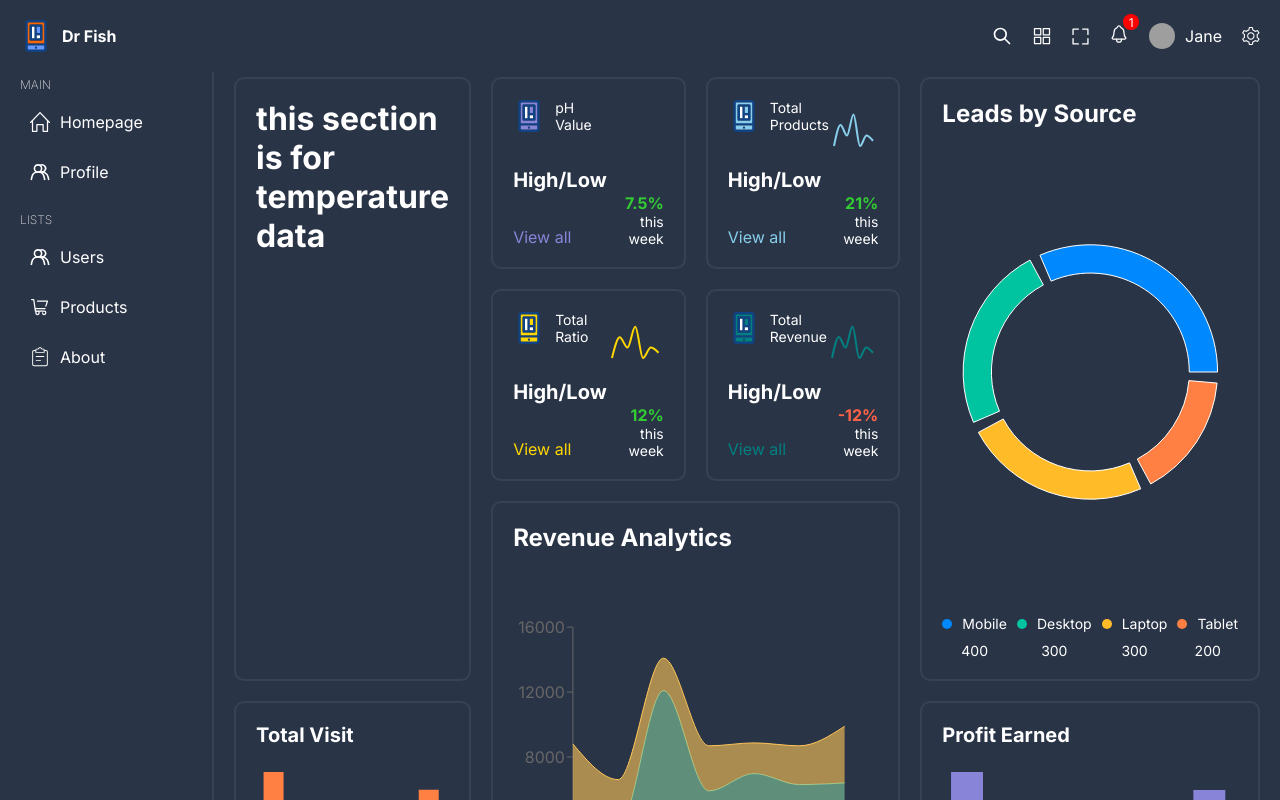
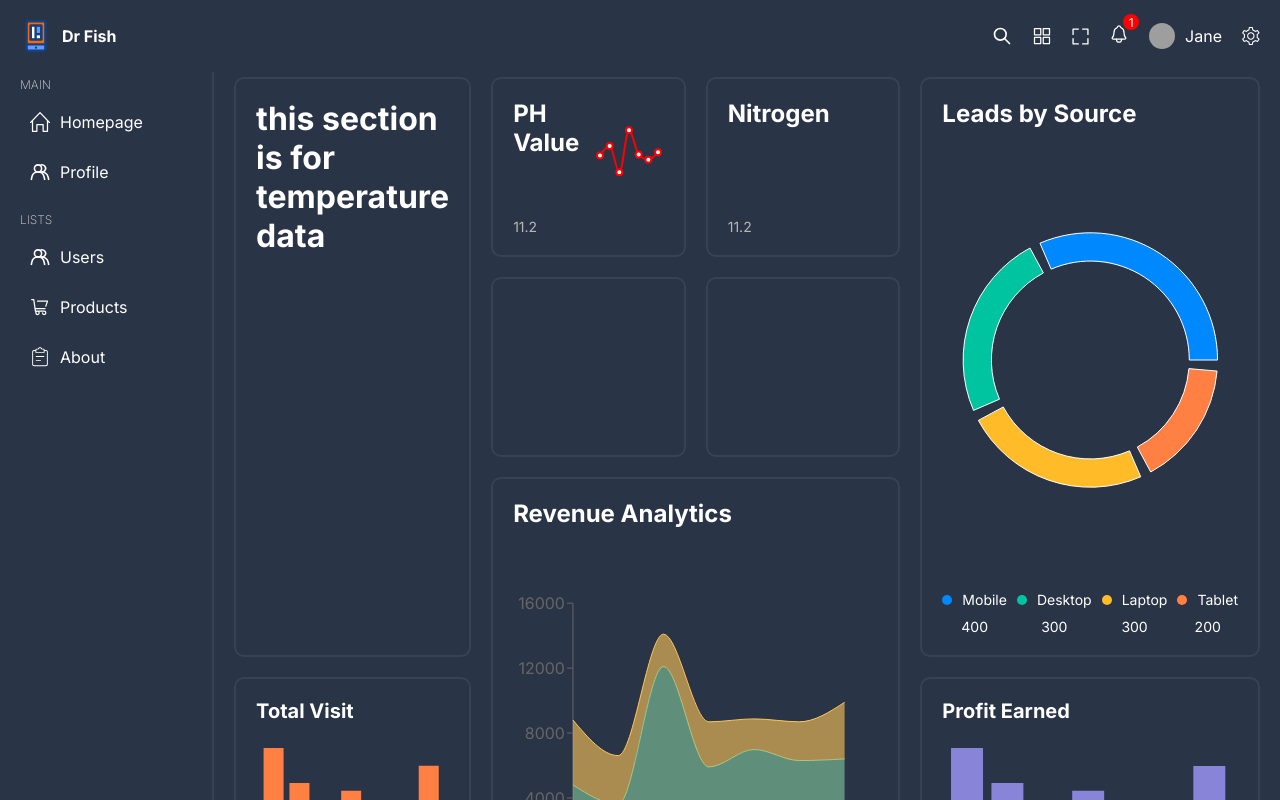
Before and after one commit to santoshyadav-29/Dr-Fish, a React (Vite) app: page / in a window 1280 px wide. Shown: the top 800 px of the page. Built offline with nearby package versions, Linux system fonts and the light colour scheme; grey boxes are pictures that could not be loaded.

Commit message:
added chemicals dummy data

```diff
--- /dev/null
+++ b/src/chemicals.ts
@@ -0,0 +1,73 @@
+export const phValue = {
+  title: "PH Value",
+  color: "red",
+  data: [
+    {
+      name: "Sunday",
+      ph: 7.1,
+    },
+    {
+      name: "Monday",
+
+      ph: 8,
+    },
+    {
+      name: "Tuesday",
+
+      ph: 5.5,
+    },
+    {
+      name: "Wenesday",
+      ph: 9.5,
+    },
+    {
+      name: "Thursday",
+      ph: 7.2,
+    },
+    {
+      name: "Friday",
+      ph: 6.7,
+    },
+    {
+      name: "Saturday",
+      ph: 7.4,
+    },
+  ],
+};
+
+export const nitrogen = {
+  title: "Nitrogen",
+  color: "blue",
+  data: [
+    {
+      name: "Sunday",
+      n: 7.1,
+    },
+    {
+      name: "Monday",
+
+      n: 8,
+    },
+    {
+      name: "Tuesday",
+
+      n: 5.5,
+    },
+    {
+      name: "Wenesday",
+      n: 9.5,
+    },
+    {
+      name: "Thursday",
+      n: 7.2,
+    },
+    {
+      name: "Friday",
+      n: 6.7,
+    },
+    {
+      name: "Saturday",
+      n: 7.4,
+    },
+  ],
+};
--- a/src/components/chartBox/ChartBox.tsx
+++ b/src/components/chartBox/ChartBox.tsx
@@ -1,59 +1,26 @@
-import { Link } from "react-router-dom";
 import "./chartBox.scss";
 import { Line, LineChart, ResponsiveContainer, Tooltip } from "recharts";
 
-type Props = {
-  color: string;
-  icon: string;
-  title: string;
-  dataKey: string;
-  signal: number | string;
-  percentage: number;
-  chartData: object[];
-};
-
-const ChartBox = (props: Props) => {
+const ChartBox = (props) => {
   return (
     <div className="chartBox">
-      <div className="boxInfo">
-        <div className="title">
-          <img src={props.icon} alt="" />
-          <span>{props.title}</span>
-        </div>
-        <h1>High/Low</h1>
-        <Link to="/" style={{ color: props.color }}>
-          View all
-        </Link>
-      </div>
-      <div className="chartInfo">
-        <div className="chart">
-          <ResponsiveContainer width="99%" height="100%">
-            <LineChart data={props.chartData}>
-              <Tooltip
-                contentStyle={{ background: "transparent", border: "none" }}
-                labelStyle={{ display: "none" }}
-                position={{ x: 10, y: 70 }}
-              />
+      <section className="txt">
+        <h1>{props.chartData.title}</h1>
+        <p>{"11.2"}</p>
+      </section>
+      <section className="graph">
+        <ResponsiveContainer width="100%" height="100%">
+          <LineChart width={300} height={100} data={props.chartData.data}>
             <Line
               type="monotone"
-                dataKey={props.dataKey}
-                stroke={props.color}
+              dataKey="ph"
+              stroke={props.chartData.color}
               strokeWidth={2}
-                dot={false}
             />
+            <Tooltip />
           </LineChart>
         </ResponsiveContainer>
-        </div>
-        <div className="texts">
-          <span
-            className="percentage"
-            style={{ color: props.percentage < 0 ? "tomato" : "limegreen" }}
-          >
-            {props.percentage}%
-          </span>
-          <span className="duration">this week</span>
-        </div>
-      </div>
+      </section>
     </div>
   );
 };
--- a/src/components/chartBox/chartBox.scss
+++ b/src/components/chartBox/chartBox.scss
@@ -3,66 +3,82 @@
 .chartBox {
   display: flex;
   height: 100%;
+  gap: 1em;
 
-  @include sm{
-    flex-direction: column;
-  }
-
-  .boxInfo {
-    flex: 3;
+  .txt {
     display: flex;
     flex-direction: column;
     justify-content: space-between;
 
-    @include sm{
-      gap: 20px;
-    }
-
-    .title {
-      display: flex;
-      align-items: center;
-      gap: 10px;
-
-      @include xxl{
-        font-size: 14px;
-      }
-    }
-
-    h1{
-      @include xxl{
-        font-size: 20px;
-      }
+    p {
+      font-size: 14px;
+      color: #b7b7b7;
     }
   }
 
-  .chartInfo {
-    flex: 2;
-    display: flex;
-    flex-direction: column;
-    justify-content: space-between;
+  .graph {
+    width: 100%;
+    height: 100%;
+  }
+  //   @include sm{
+  //     flex-direction: column;
+  //   }
 
-    .chart {
-      width: 100%;
-      height: 100%;
-    }
+  //   .boxInfo {
+  //     flex: 3;
+  //     display: flex;
+  //     flex-direction: column;
+  //     justify-content: space-between;
 
-    .texts {
-      display: flex;
-      flex-direction: column;
-      text-align: right;
+  //     @include sm{
+  //       gap: 20px;
+  //     }
 
-      .percentage {
-        font-weight: bold;
-        font-size: 20px;
+  //     .title {
+  //       display: flex;
+  //       align-items: center;
+  //       gap: 10px;
 
-        @include xxl{
-          font-size: 16px;
-        }
-      }
+  //       @include xxl{
+  //         font-size: 14px;
+  //       }
+  //     }
 
-      .duration{
-        font-size: 14px;
-      }
-    }
-  }
+  //     h1{
+  //       @include xxl{
+  //         font-size: 20px;
+  //       }
+  //     }
+  //   }
+
+  //   .chartInfo {
+  //     flex: 2;
+  //     display: flex;
+  //     flex-direction: column;
+  //     justify-content: space-between;
+
+  //     .chart {
+  //       width: 100%;
+  //       height: 100%;
+  //     }
+
+  //     .texts {
+  //       display: flex;
+  //       flex-direction: column;
+  //       text-align: right;
+
+  //       .percentage {
+  //         font-weight: bold;
+  //         font-size: 20px;
+
+  //         @include xxl{
+  //           font-size: 16px;
+  //         }
+  //       }
+
+  //       .duration{
+  //         font-size: 14px;
+  //       }
+  //     }
+  //   }
 }
--- a/src/pages/home/Home.tsx
+++ b/src/pages/home/Home.tsx
@@ -9,8 +9,9 @@ import {
   chartBoxConversion,
   chartBoxProduct,
   chartBoxRevenue,
-  phValue,
+
 } from "../../data";
+import { phValue,nitrogen } from "../../chemicals";
 import "./home.scss";
 
 const Home = () => {
@@ -22,19 +23,24 @@ const Home = () => {
       </h1>
       </div>
       <div className="box box2">
-        <ChartBox {...phValue} />
+        <ChartBox
+          chartData={phValue}
+
+        />
       </div>
       <div className="box box3">
-        <ChartBox {...chartBoxProduct} />
+        <ChartBox
+          chartData={nitrogen}
+        />
       </div>
       <div className="box box4">
         <PieChartBox />
       </div>
       <div className="box box5">
-        <ChartBox {...chartBoxConversion} />
+        {/* <ChartBox {...chartBoxConversion} /> */}
       </div>
       <div className="box box6">
-        <ChartBox {...chartBoxRevenue} />
+        {/* <ChartBox {...chartBoxRevenue} /> */}
       </div>
       <div className="box box7">
         <BigChartBox />
```
Also changed, not shown: src/App.tsx (+2 -6 lines), src/components/chartBox/_ChartBox.tsx (added, +62 -0 lines), src/components/ph/Ph.tsx (added, +18 -0 lines). Lines whose indentation alone changed are shown as unchanged.
